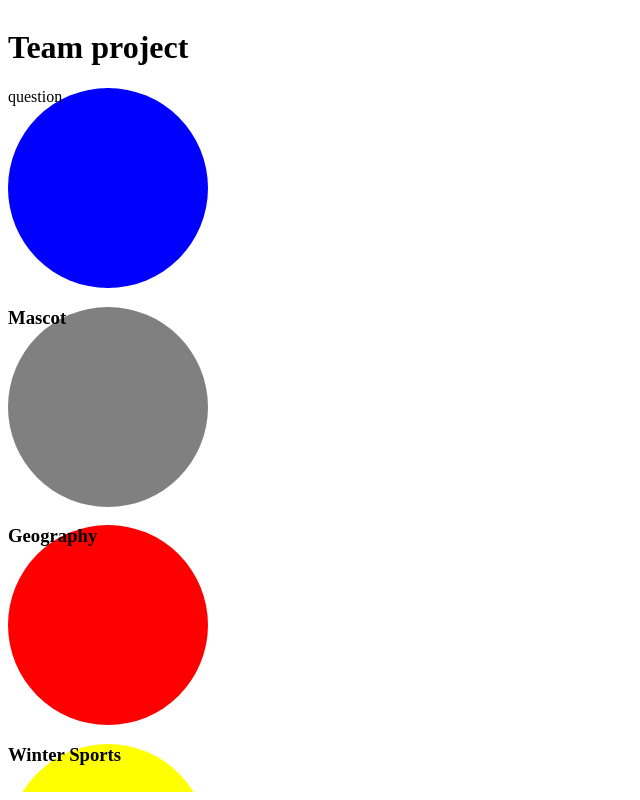
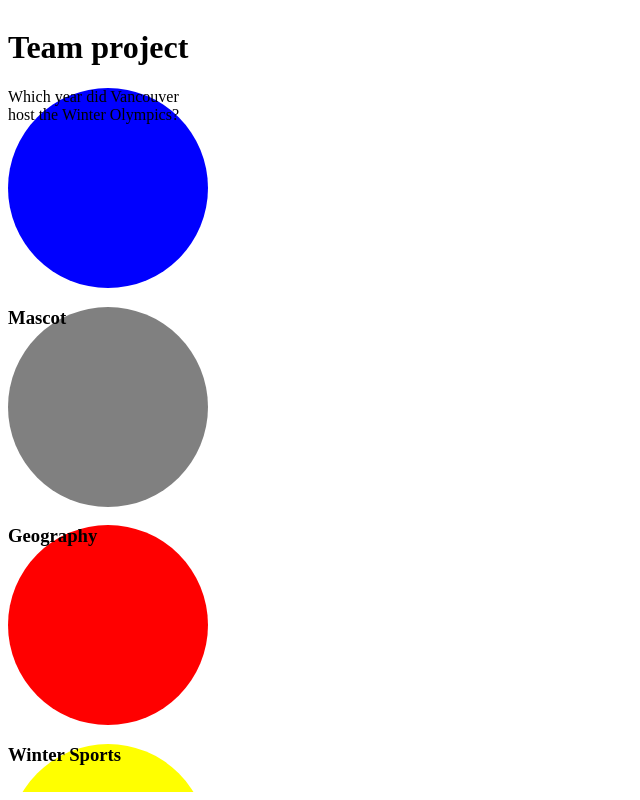
Before and after one commit to Leejojo/olympic-trivia-reactjs, a React app: page / in a window 1280 px wide. Both pictures are taken after a click on the element "History". Shown: the whole page, without its empty margins (0-640 px from the left). Built offline with nearby package versions, Linux system fonts and the light colour scheme.

Commit message:
Question component renders next question
added function to find next unanswered question

```diff
--- a/src/components/Category.jsx
+++ b/src/components/Category.jsx
@@ -1,16 +1,23 @@
 import React from 'react';
 import ReactDOM from 'react-dom';
+import Question from './Question.jsx';
 
 class Category extends React.Component {
   constructor(props) {
     super(props);
   }
 
+  findNextQuestion() {
+    return this.props.category.questions.find(function(question){
+      return !question.is_answered;
+    });
+  }
+
   renderCategory() {
     if (!this.props.category.is_selected) {
       return <h3 onClick={() => this.props.selectCategory(this.props.category.id)} >{this.props.category.subject}</h3>;
     } else {
-      return "question";
+      return <Question question={this.findNextQuestion()} />;
     }
   }
 
@@ -18,10 +25,12 @@ class Category extends React.Component {
     return (
       <div id='circle' style={{background: this.props.category.color}}>
         {this.renderCategory()}
-      </div>)
-    ;
+      </div>
+    )
   }
 }
+
+// random question (never answered)
 
 // <div>
 //   {this.props.category.questions[0].text}
--- a/src/components/Question.jsx
+++ b/src/components/Question.jsx
@@ -3,18 +3,13 @@ import React from 'react';
 export default class Question extends React.Component{
 	constructor(props){
 		super(props);
-		this.state = {txt: "Question"};
-		this.update = this.update.bind(this);
-	}
-
-	update(){
-		this.setState({
-			txt: this.props.question});
 	}
 
 	render(){
-		return(
-			<button onClick={this.update}>{this.state.txt}</button>
+		return (
+			<div>
+				{this.props.question.text}
+			</div>
 		)
 	}
 }
```
